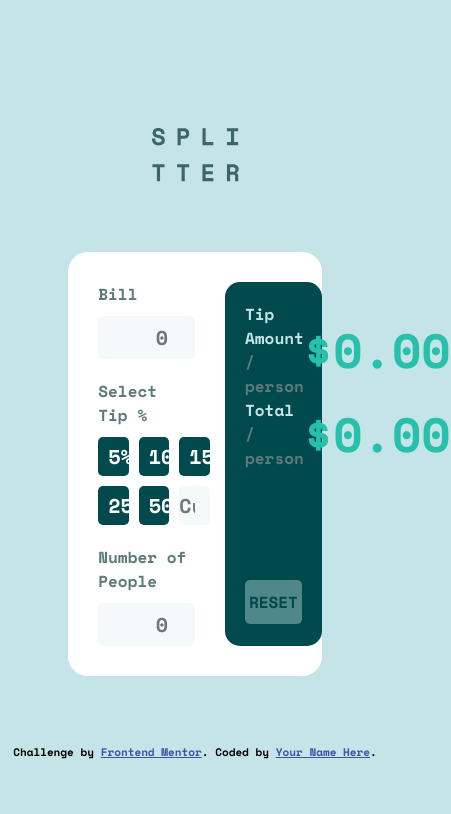
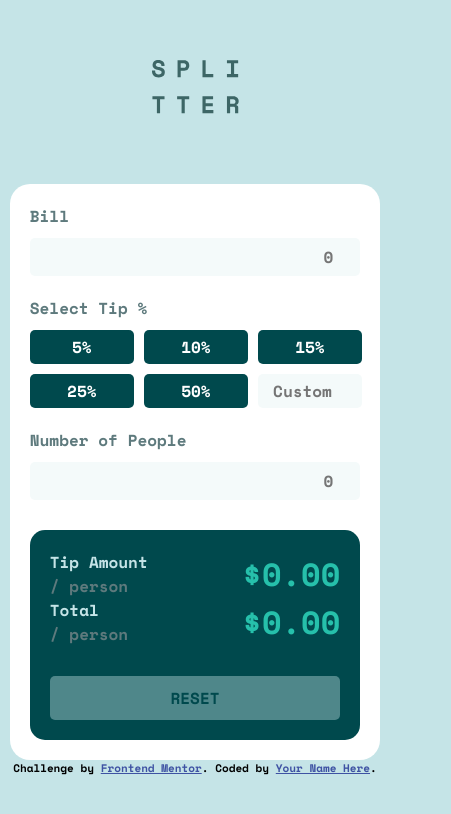
Before and after one commit to TRIPLE-ADE/tip-calculator-app-main, a plain HTML site: page index.html in a window 390 px wide. Shown: the whole page, 451 px wide, since content can reach past the window. Drawn offline with nearby package versions, Linux system fonts and the light colour scheme.

Commit message:
updating...

```diff
--- a/app.js
+++ b/app.js
@@ -45,7 +45,6 @@ custom.addEventListener('keyup', function (e) {
     if (people.value && bill.value) {
 
         let tip = Number(custom.value);
-        console.log(tip)
         const billInput = parseInt(bill.value);
         const peopleInput = parseInt(people.value);
         const billTipPercent = billInput * tip/100;
--- a/style.css
+++ b/style.css
@@ -157,3 +157,34 @@ input{
 
 .attribution { font-size: 11px; text-align: center; }
 .attribution a { color: hsl(228, 45%, 44%); }
+
+@media (max-width:1000px) {
+    .container{
+        width: 80%;
+    }
+}
+@media (max-width:900px) {
+    .container{
+        width: 95%;
+    }
+}
+@media (max-width:600px) {
+    .container{
+        flex-direction: column;
+        padding: 20px;
+    }
+    .container section{
+        width: 100%;
+        margin: auto;
+    }
+    button, input, #custom{
+        font-size: 1rem;
+    }
+    .output-section button{
+        margin-top: 30px;
+    }
+    .tip-number > p, .total-number > p{
+        font-size: 2rem;
+    }
+
+}
```
